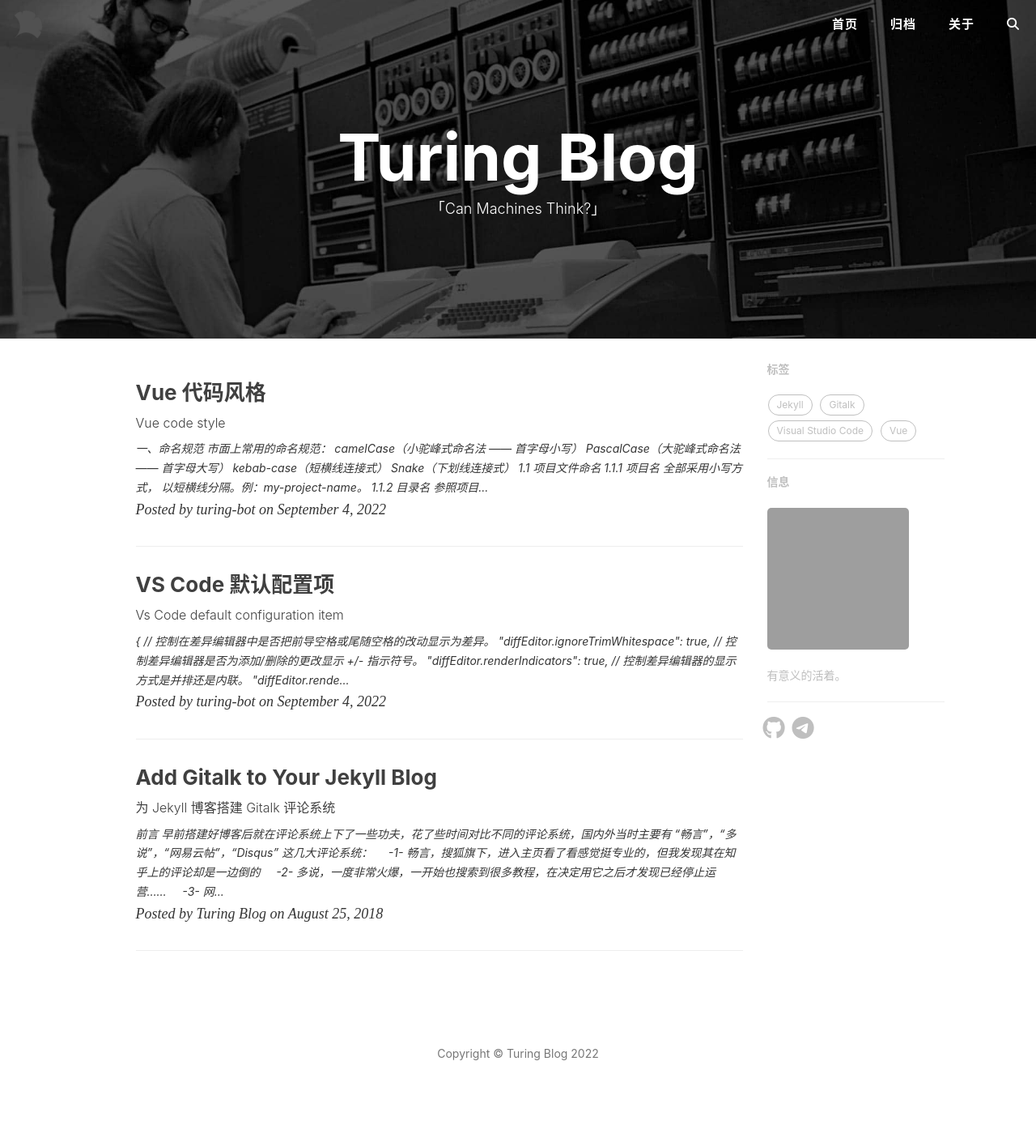
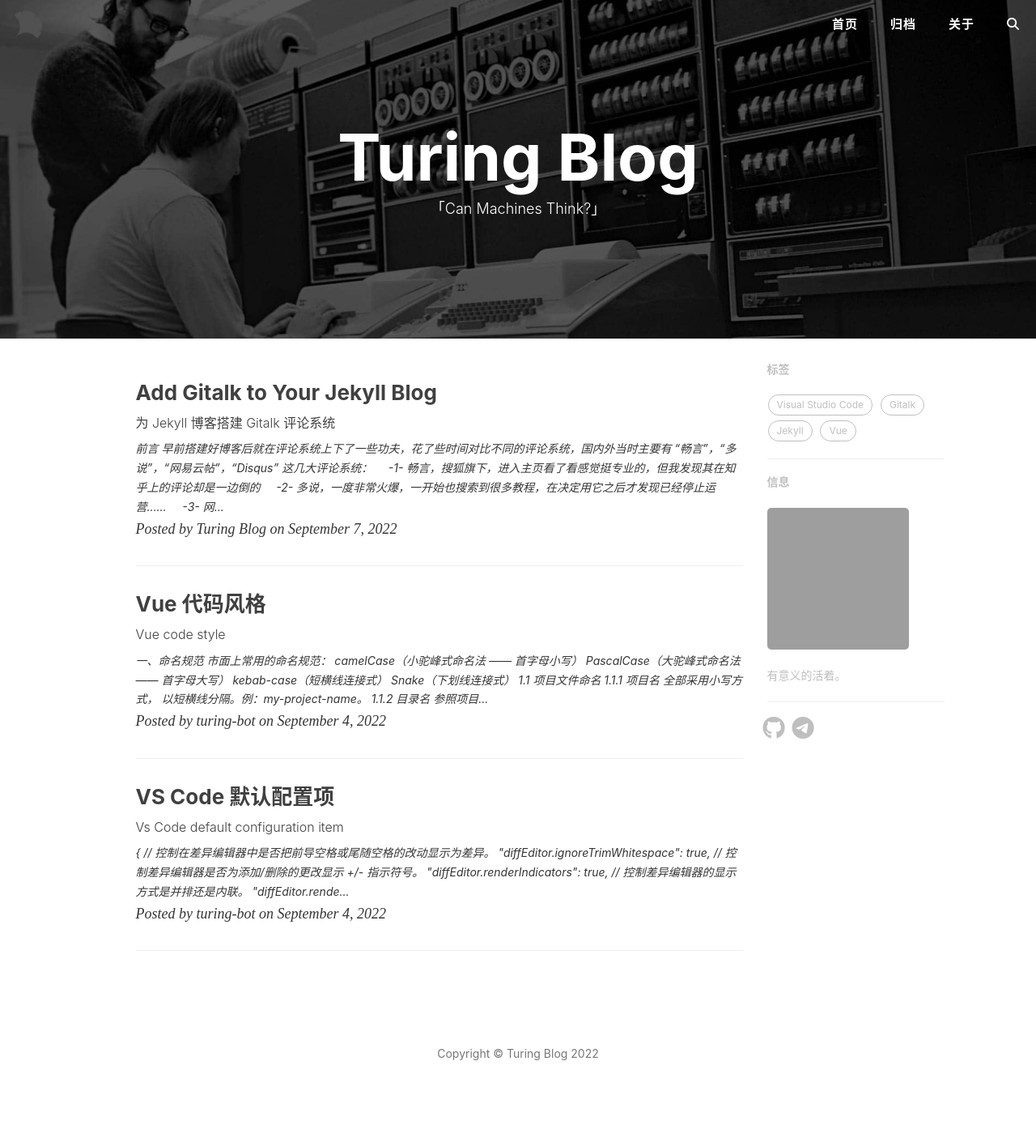
Before and after one commit to Turing-bot/Blog, a Jekyll site: the page built from index.html, in a window 1280 px wide. Shown: the whole page at 81% size. Built offline with Jekyll 4.4.1, drawn with Linux system fonts in a browser that asks for light colours; nearby versions of some CDN libraries; the list of posts is cut into pages by our own code; comment, search, counter and statistics services are not loaded; grey boxes are pictures that could not be loaded.

Commit message:
init blog

```diff
--- a/_posts/2022-09-07-GItalk.md
+++ b/_posts/2022-09-07-GItalk.md
@@ -2,7 +2,6 @@
 layout: post
 title: 'Add Gitalk to Your Jekyll Blog '
 subtitle: '为 Jekyll 博客搭建 Gitalk 评论系统'
-date: 2018-8-25 12:00:00
 header-img: 'img/post-bg-gitalk.png'
 catalog: true
 tags:
```
